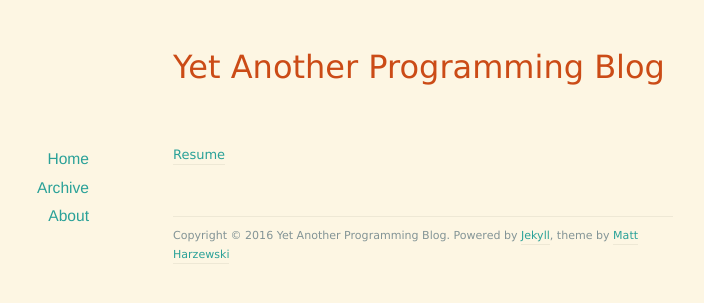
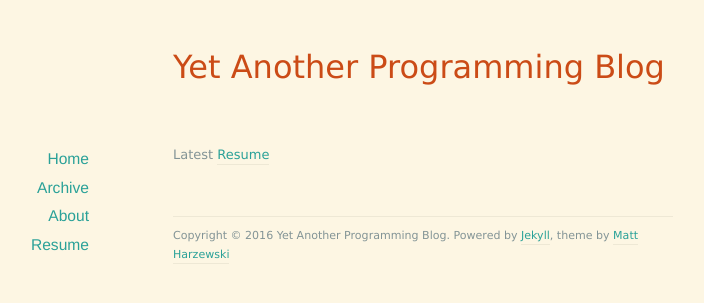
Before and after one commit to tabiul/tabiul.github.io, a Jekyll site: the page built from resume/index.markdown, in a window 1280 px wide. Shown: the top 303 px of the page, without its empty margins (217-921 px from the left). Built offline with Jekyll 4.4.1, drawn with Linux system fonts in a browser that asks for light colours; nearby versions of some CDN libraries.

Commit message:
fix resume link

```diff
--- a/_layouts/default.html
+++ b/_layouts/default.html
@@ -35,6 +35,7 @@
           <li><a href="/">Home</a></li>
           <li><a href="/archives">Archive</a></li>
           <li><a href="/about">About</a></li>
+          <li><a href="/resume">Resume</a></li>
         </ul>
       </nav>
     </div>
--- a/resume/index.markdown
+++ b/resume/index.markdown
@@ -2,4 +2,4 @@
 layout: default
 title: Resume
 ---
-[Resume](/resume/CV-Mahmood-Tabiul.pdf)
+Latest [Resume](/resume/CV-Mahmood-Tabiul.pdf)
```
